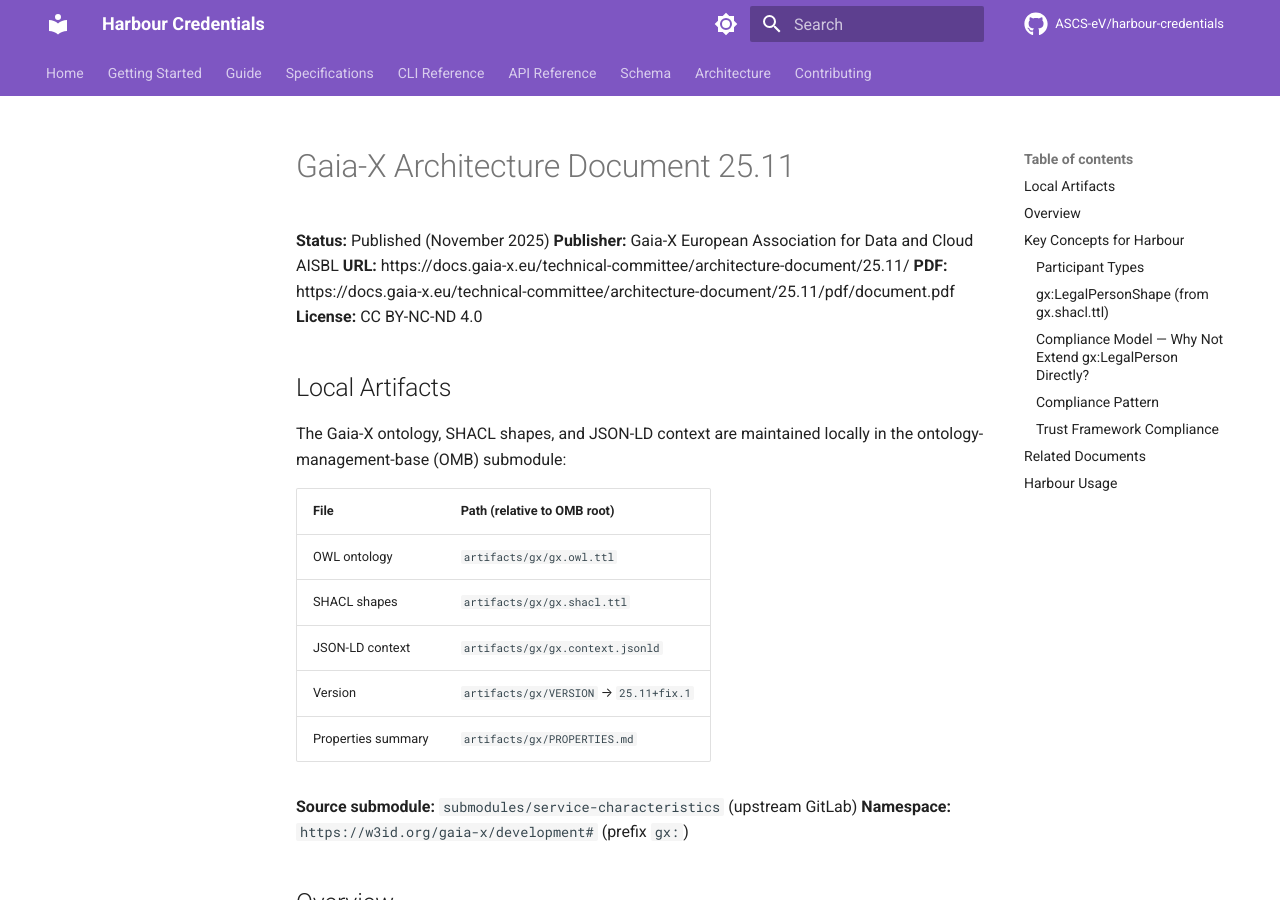
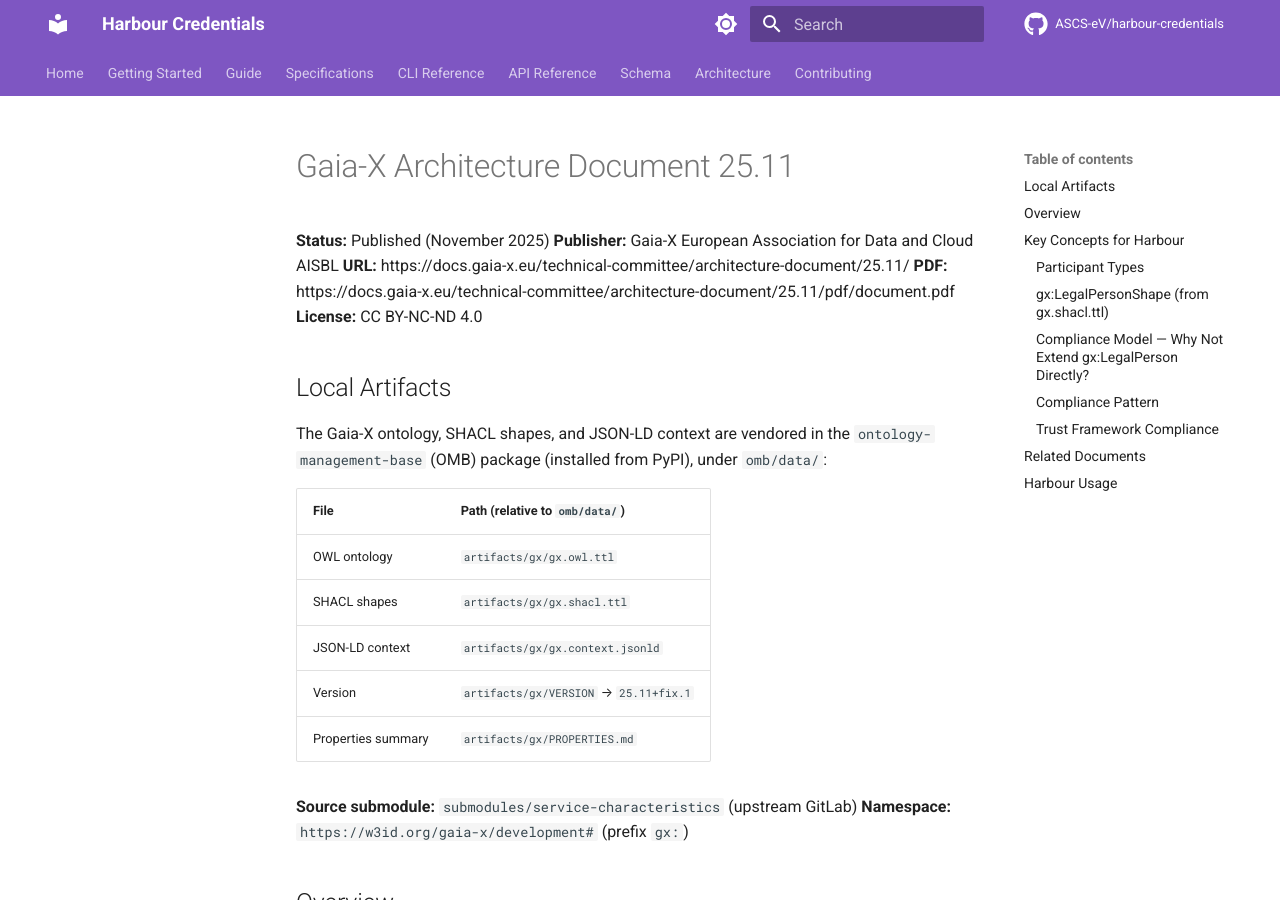
Before and after one commit to reachhaven/harbour-credentials, an MkDocs documentation site: the page built from docs/specs/references/gx-architecture-document-25.11.md, in a window 1280 px wide and 900 px high. Built offline with MkDocs 1.6.1 and Material for MkDocs 9.7.7, drawn with Linux system fonts in a browser that asks for light colours; comment, search, counter and statistics services are not loaded.

Commit message:
chore: replace remaining `make` references with `just`; fix OMB-submodule wording
Follow-up cleanup after the make->just migration and the OMB PyPI switch.
A few stale live-command references and doc mentions of the removed OMB
submodule were missed by the earlier passes.

- tests: fix skip-reason hints — `make generate` -> `just generate`
  (test_validation.py, x4) and `make setup ts` -> `just setup-ts`
  (test_cross_runtime.py).
- linkml/harbour-gx-credential.yaml: `make story` -> `just story` in the
  digestSRI slot description.
- docs: drop "editable `omb` submodule" wording — README, contributing, and
  the gx-architecture reference now describe `omb` as a PyPI package (gx
  artifacts under `omb/data/`).
- pyproject.toml: clarify that the pinned OMB version determines which LinkML
  compiler commit to hard-pin (keep the two in lockstep).

No functional changes; artifacts are untracked and regenerate identically.

Signed-off-by: Carlo van Driesten <carlo.van-driesten@bmw.de>

```diff
--- a/docs/specs/references/gx-architecture-document-25.11.md
+++ b/docs/specs/references/gx-architecture-document-25.11.md
@@ -8,10 +8,11 @@
 
 ## Local Artifacts
 
-The Gaia-X ontology, SHACL shapes, and JSON-LD context are maintained
-locally in the ontology-management-base (OMB) submodule:
+The Gaia-X ontology, SHACL shapes, and JSON-LD context are vendored in the
+`ontology-management-base` (OMB) package (installed from PyPI), under
+`omb/data/`:
 
-| File | Path (relative to OMB root) |
+| File | Path (relative to `omb/data/`) |
 |------|-----------------------------|
 | OWL ontology | `artifacts/gx/gx.owl.ttl` |
 | SHACL shapes | `artifacts/gx/gx.shacl.ttl` |
--- a/pyproject.toml
+++ b/pyproject.toml
@@ -51,8 +51,8 @@
     # Gaia-X `artifacts/gx/*` shapes and the SHACL validation suite consumed by
     # `just validate-shacl`. Installed from PyPI (the published wheel vendors the
     # gx artifacts + cs/cred imports under omb/data/), so no OMB submodule /
-    # recursive clone is required. The pinned version is the source of truth for
-    # the LinkML compiler fork (declared in OMB's own dev dependencies).
+    # recursive clone is required. This version determines which LinkML compiler
+    # commit to hard-pin above (keep the two in lockstep on every OMB bump).
     "ontology-management-base>=0.3.0",
 ]
 docs = [
```
Also changed, not shown: README.md (+1 -1 lines), docs/contributing.md (+2 -2 lines), 3 other files.
